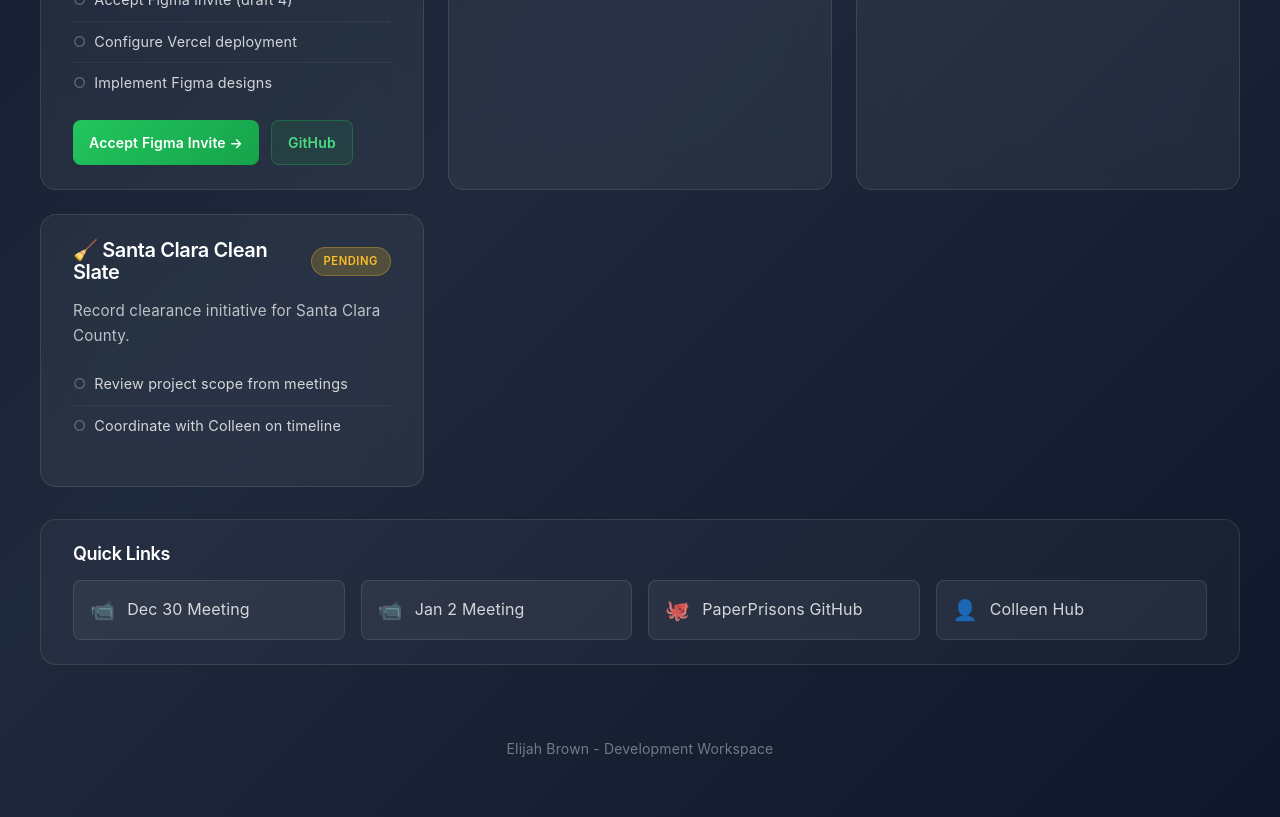
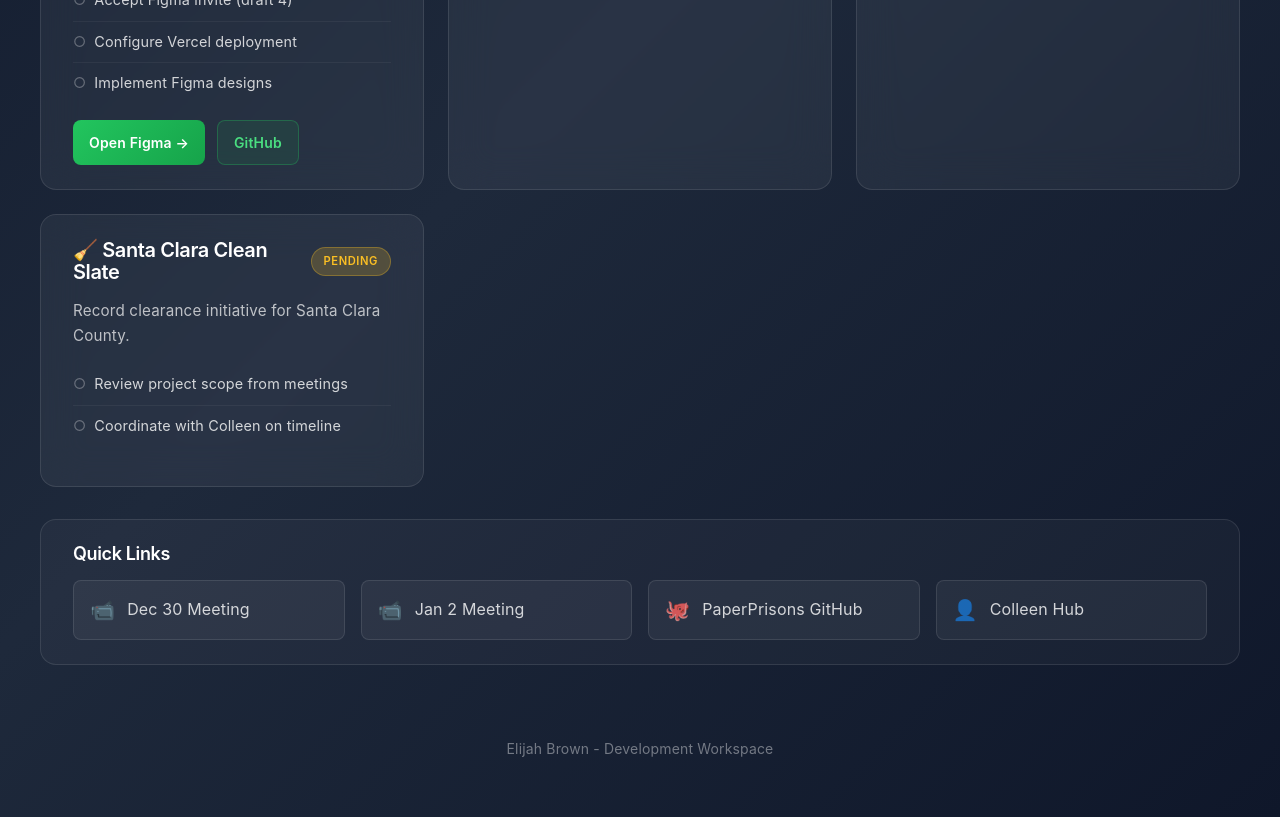
Before and after one commit to Ai-Eli-ML/elijahbrown.info, a Next.js app: page /working in a window 1280 px wide. Shown: the part 860-1677 px from the top of the page. Built offline with nearby package versions, Linux system fonts and the light colour scheme.

Commit message:
fix: Use correct Figma draft 4 link
Co-Authored-By: Claude Opus 4.5 <noreply@anthropic.com>

```diff
--- a/src/app/working/page.tsx
+++ b/src/app/working/page.tsx
@@ -85,12 +85,12 @@ export default function WorkingPage() {
             </ul>
             <div className={styles.linkGroup}>
               <a
-                href="https://mail.google.com/mail/u/0/#search/figma+draft+4"
+                href="https://www.figma.com/design/78GoLZPkK8sgEmwx5mqsjq/draft-4?node-id=0-1&p=f&t=lghKus3pwFabDRvI-0"
                 target="_blank"
                 rel="noopener noreferrer"
                 className={styles.primaryLink}
               >
-                Accept Figma Invite →
+                Open Figma →
               </a>
               <a
                 href="https://github.com/PaperPrisons/website"
```
